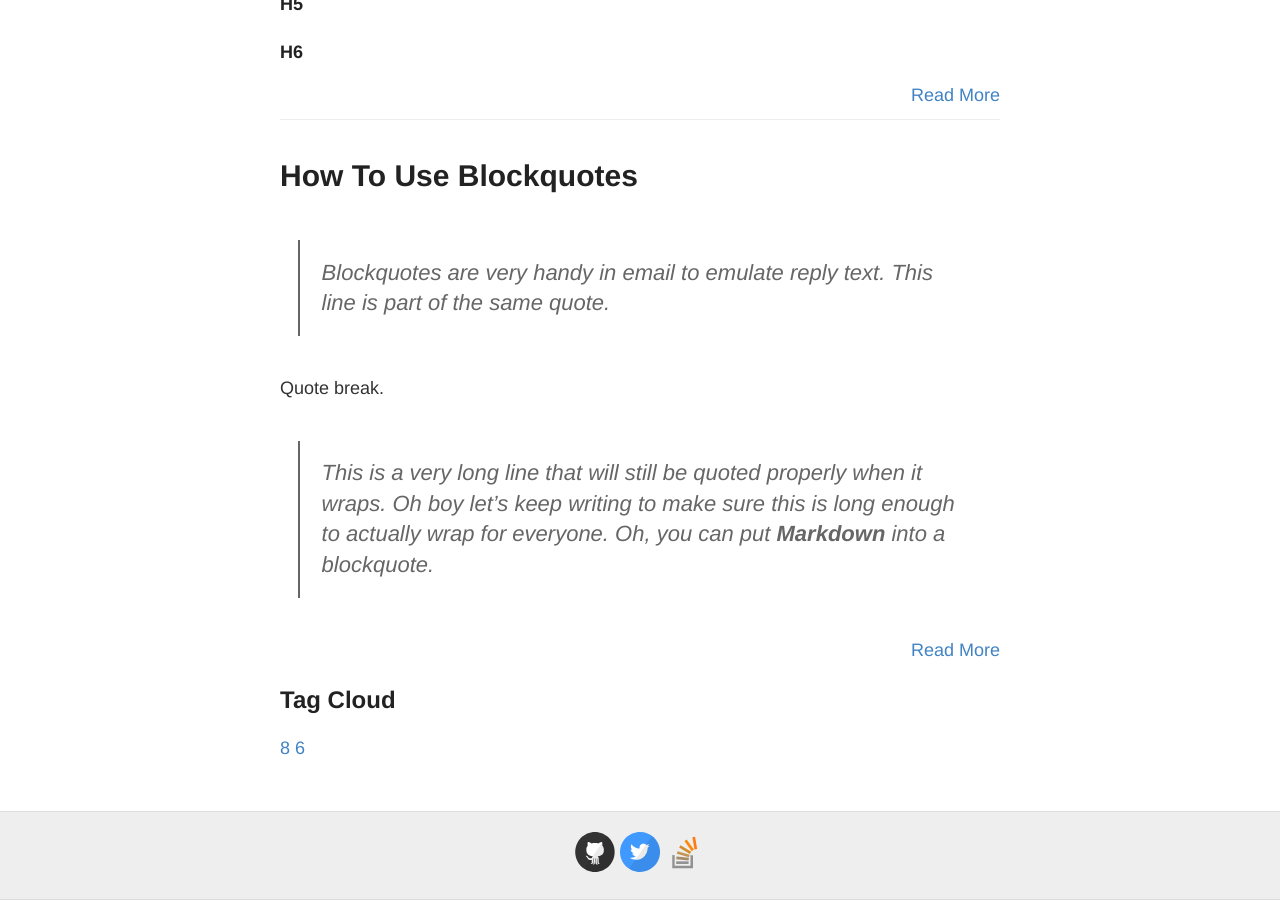
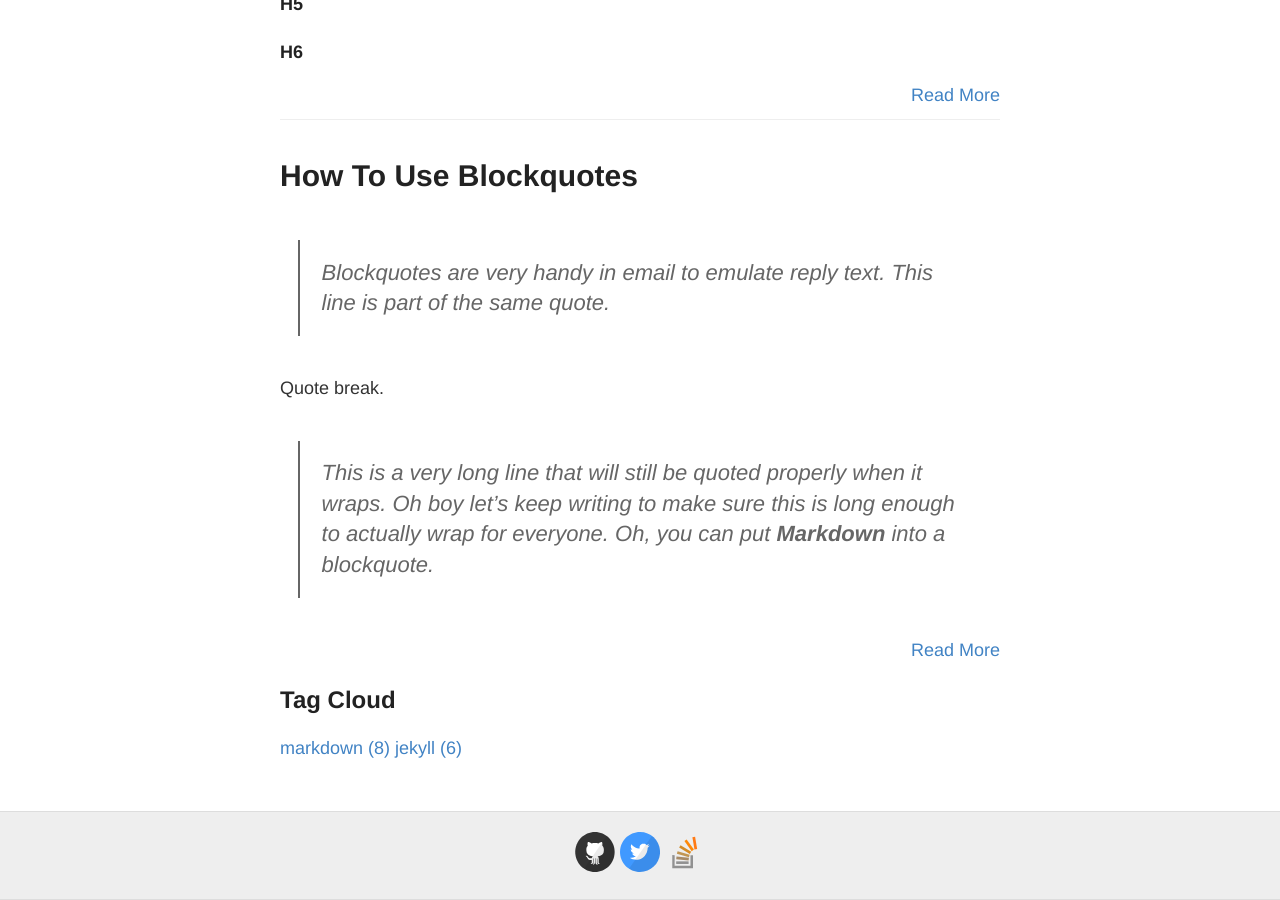
Before and after one commit to purbohadi/purbohadi, a Jekyll site: the page built from index.html, in a window 1280 px wide and 900 px high, scrolled down 4366 px. Built offline with Jekyll 4.4.1, drawn with Linux system fonts in a browser that asks for light colours; nearby versions of some CDN libraries.

Commit message:
update tags

```diff
--- a/_includes/tag_cloud.html
+++ b/_includes/tag_cloud.html
@@ -3,6 +3,6 @@
 {% endcomment %}
 {% for tag in site.tags %}
   <span class="tag-cloud-{{ tag | last | size | times: 10 | divided_by: site.tags.size }}">
-  	<a href="{{ site.baseurl }}/blog/tag/{{ tag | first | slugize] }}">{{ tag | first | size] }}</a>
+  	<a href="{{ site.baseurl }}/blog/tag/{{ tag | first | slugize] }}">{{ tag | first }} ({{ tag | first | size] }})</a>
   </span>
 {% endfor %}
```
